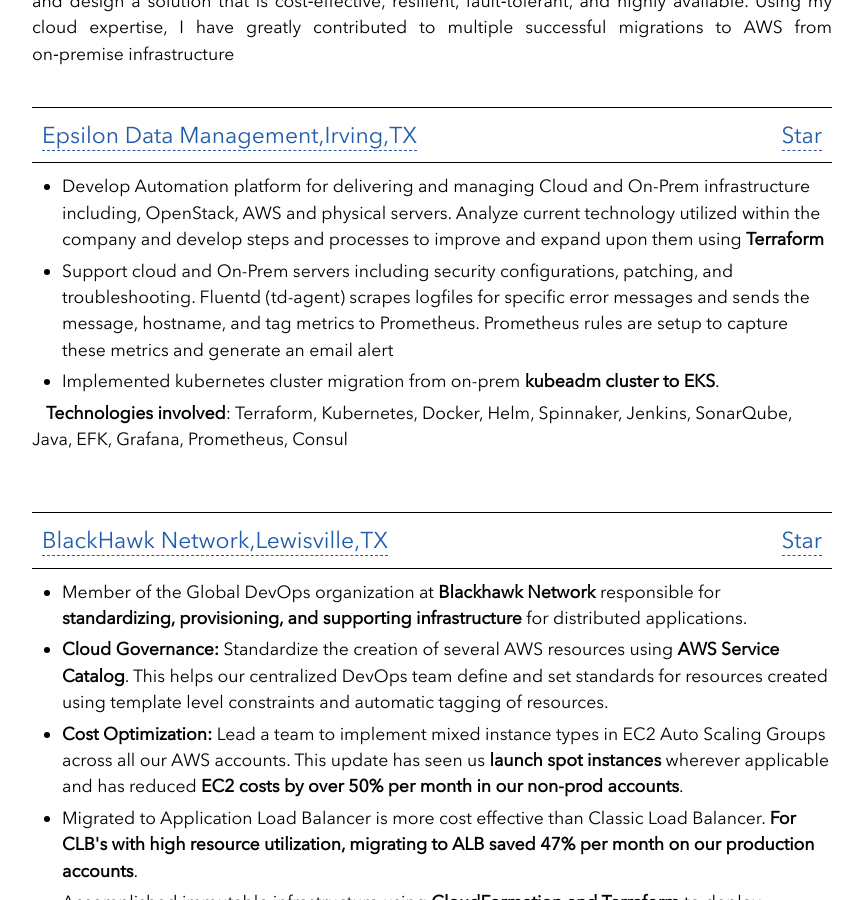
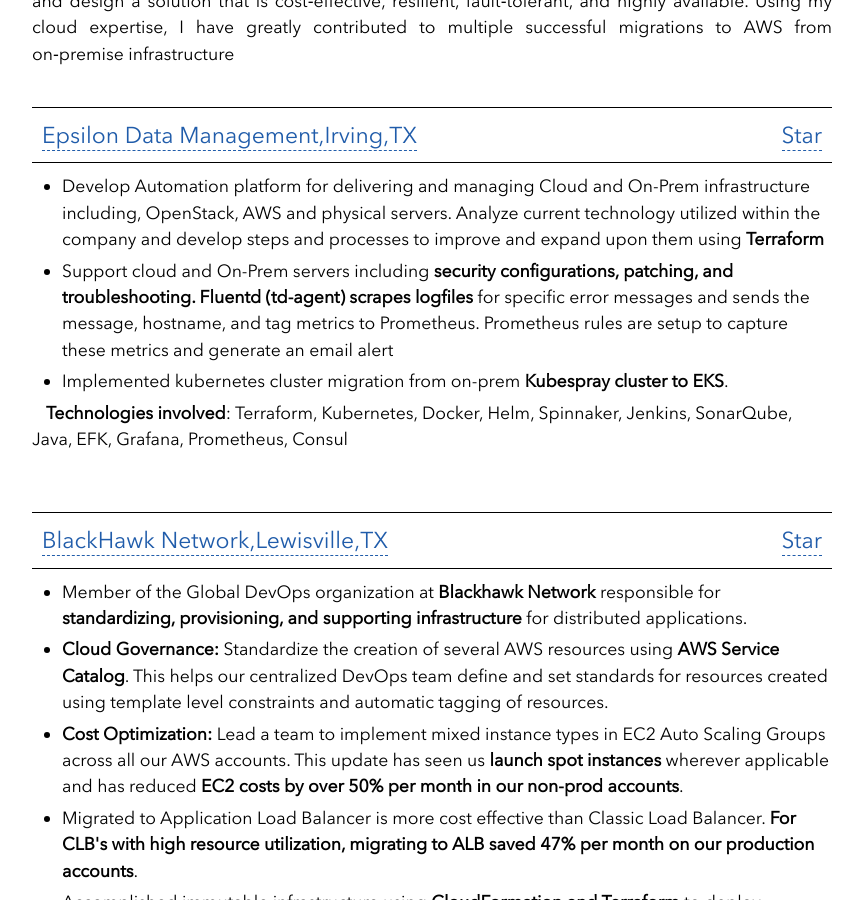
Before and after one commit to sivakumarvunnam/sivakumarvunnam.github.io, a Jekyll site: the page built from experiences.html, in a window 1280 px wide and 900 px high, scrolled down 344 px. Shown: the whole window, without its empty margins (208-1071 px from the left). Built offline with Jekyll 4.4.1, drawn with Linux system fonts in a browser that asks for light colours; nearby versions of some CDN libraries.

Commit message:
highest necessary point's

```diff
--- a/_data/experiences.yml
+++ b/_data/experiences.yml
@@ -4,8 +4,8 @@
   source_url: "https://www.epsilon.com/us"
   description:
     - Develop Automation platform for delivering and managing Cloud and On-Prem infrastructure including, OpenStack, AWS and physical servers. Analyze current technology utilized within the company and develop steps and processes to improve and expand upon them using <b>Terraform</b>
-    - Support cloud and On-Prem servers including security configurations, patching, and troubleshooting. Fluentd (td-agent) scrapes logfiles for specific error messages and sends the message, hostname, and tag metrics to Prometheus. Prometheus rules are setup to capture these metrics and generate an email alert
-    - Implemented kubernetes cluster migration from on-prem <b>kubeadm cluster to EKS</b>.
+    - Support cloud and On-Prem servers including <b>security configurations, patching, and troubleshooting. Fluentd (td-agent) scrapes logfiles</b> for specific error messages and sends the message, hostname, and tag metrics to Prometheus. Prometheus rules are setup to capture these metrics and generate an email alert
+    - Implemented kubernetes cluster migration from on-prem <b>Kubespray cluster to EKS</b>.
   tech: Terraform, Kubernetes, Docker, Helm, Spinnaker, Jenkins, SonarQube, Java, EFK, Grafana, Prometheus, Consul
 
 - name: "BlackHawk Network,Lewisville,TX"
```
